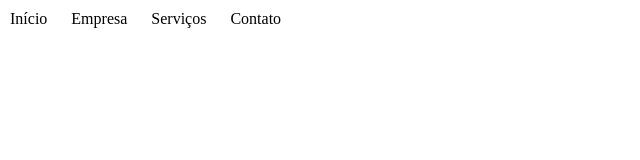
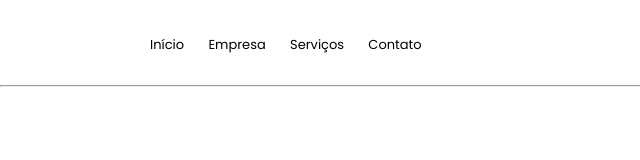
Before and after one commit to edcarlosrocha/template-aula, a plain HTML site: page empresa.html in a window 1280 px wide. Shown: the whole page, without its empty margins (0-640 px from the left). Drawn offline with Linux system fonts and the light colour scheme.

Commit message:
Criando header

```diff
--- a/css/styleEmpresa.css
+++ b/css/styleEmpresa.css
@@ -8,10 +8,20 @@
 
 }
 
+
+body{
+
+    font-family: "Poppins", sans-serif;
+
+}
+
+
+
 #interface {
 
-    max-width: 1280px; /*máxima largura do site*/
+    max-width: 1000px; /*máxima largura do site*/
     margin: 0 auto; /*centralizar o conteúdo*/
+    margin-top: 25px;
 
 }
 
@@ -24,6 +34,7 @@
     list-style: none;
     display: inline-block;
     padding: 10px;
+    font-size: 13px;
 
 }
 
@@ -34,3 +45,21 @@
     color: inherit;
 
 }
+
+#menu li a:hover{
+
+    display: inline-block;
+    color: grey;
+    transform: scale(1.05);
+    transform: 1s;
+
+
+
+}
+
+hr{
+
+    margin-top: 20px;
+
+
+}
--- a/empresa.html
+++ b/empresa.html
@@ -6,6 +6,10 @@
     <meta name="viewport" content="width=device-width, initial-scale=1.0">
     <title>Empresa</title>
     <link rel="stylesheet" href="css/styleEmpresa.css">
+    <link rel="preconnect" href="https://fonts.googleapis.com">
+<link rel="preconnect" href="https://fonts.gstatic.com" crossorigin>
+<link href="https://fonts.googleapis.com/css2?family=Poppins:ital,wght@0,100;0,200;0,300;0,400;0,500;0,600;0,700;0,800;0,900;1,100;1,200;1,300;1,400;1,500;1,600;1,700;1,800;1,900&display=swap" rel="stylesheet">
+
 </head>
 <body>
 
@@ -22,11 +26,15 @@
            <li><a href="empresa.html">Empresa</a></li>
            <li><a href="servicos.html">Serviços</a></li>
            <li><a href="contato.html">Contato</a></li>
+
+
         </ul>
 
         </nav>
+        </div>
 
-        </div>
+        <hr/>
+
     </header>
 
     <main>
```
